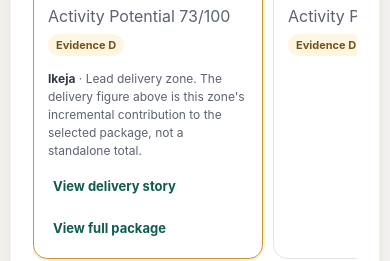
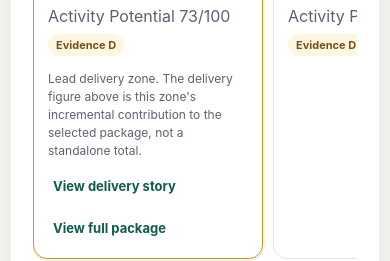
Before and after one commit to GeoTracka/ooh-datahub, a Next.js app: page / in a window 390 px wide. Both pictures are taken after a click on the button "Use default timing & budget". Shown: the part 480-741 px from the top of the page. Built offline with nearby package versions, Linux system fonts and the light colour scheme.

Commit message:
preserve mobile recommendation detail copy

```diff
--- a/src/features/RecommendationCarousel.tsx
+++ b/src/features/RecommendationCarousel.tsx
@@ -30,19 +30,22 @@ function deliveryFor(
 function SelectedZoneDetail({
   card,
   className,
+  includeLabel = false,
   onExplain,
   onShowFullPackage,
 }: {
   card: ZoneCard;
   className?: string;
+  includeLabel?: boolean;
   onExplain(): void;
   onShowFullPackage(): void;
 }) {
   return (
     <div className={`recommendation-selected-detail${className ? ` ${className}` : ""}`}>
       <p>
-        <strong>{card.label}</strong> · {card.role}. The delivery figure above is this
-        zone&apos;s incremental contribution to the selected package, not a standalone total.
+        {includeLabel && <><strong>{card.label}</strong> · </>}
+        {card.role}. The delivery figure above is this zone&apos;s incremental contribution
+        to the selected package, not a standalone total.
       </p>
       <div className="recommendation-focus-actions">
         <button
@@ -127,6 +130,7 @@ export function RecommendationCarousel({
         <SelectedZoneDetail
           card={selectedCard}
           className="recommendation-selected-detail-desktop"
+          includeLabel
           onExplain={() => onExplain(selectedCard.zoneId)}
           onShowFullPackage={() => onSelect(null)}
         />
```
